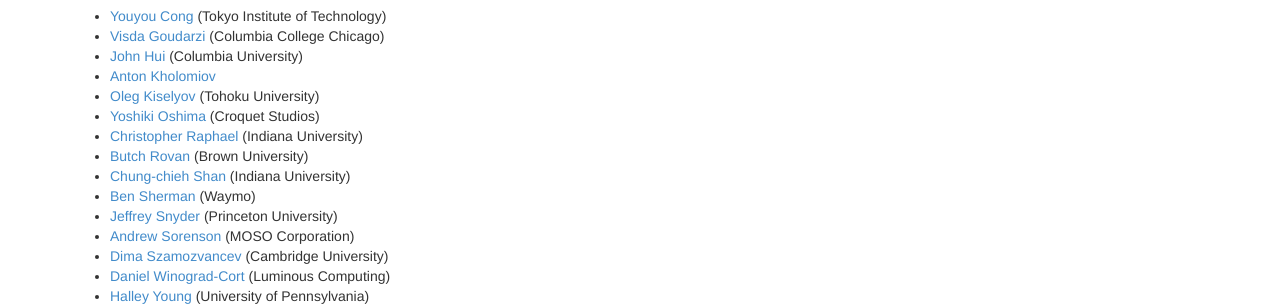
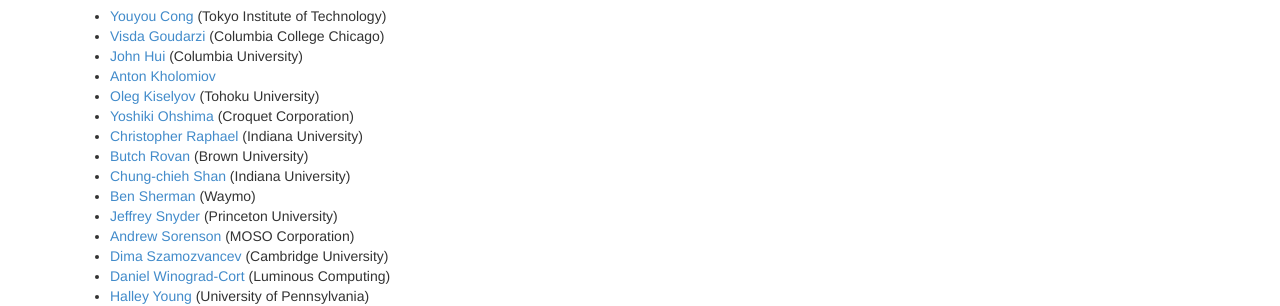
Before and after one commit to functional-art/functional-art.github.com, a Jekyll site: the page built from 2023/index.md, in a window 1280 px wide. Shown: the part 827-1133 px from the top of the page. Built offline with Jekyll 4.4.1, drawn with Linux system fonts in a browser that asks for light colours; nearby versions of some CDN libraries.

Commit message:
correct Ohshima

```diff
--- a/2023/index.md
+++ b/2023/index.md
@@ -61,7 +61,7 @@
 - [John Hui](https://j-hui.com/) (Columbia University)
 - [Anton Kholomiov](https://github.com/anton-k)
 - [Oleg Kiselyov](ttps://okmij.org/ftp/) (Tohoku University)
-- [Yoshiki Oshima](https://tinlizzie.org/ohshima/) (Croquet Studios)
+- [Yoshiki Ohshima](https://tinlizzie.org/ohshima/) (Croquet Corporation)
 - [Christopher Raphael](https://luddy.indiana.edu/contact/profile/?profile_id=279) (Indiana University)
 - [Butch Rovan](http://www.soundidea.org/rovan/index.html) (Brown University)
 - [Chung-chieh	Shan](https://homes.luddy.indiana.edu/ccshan/) (Indiana University)
```
